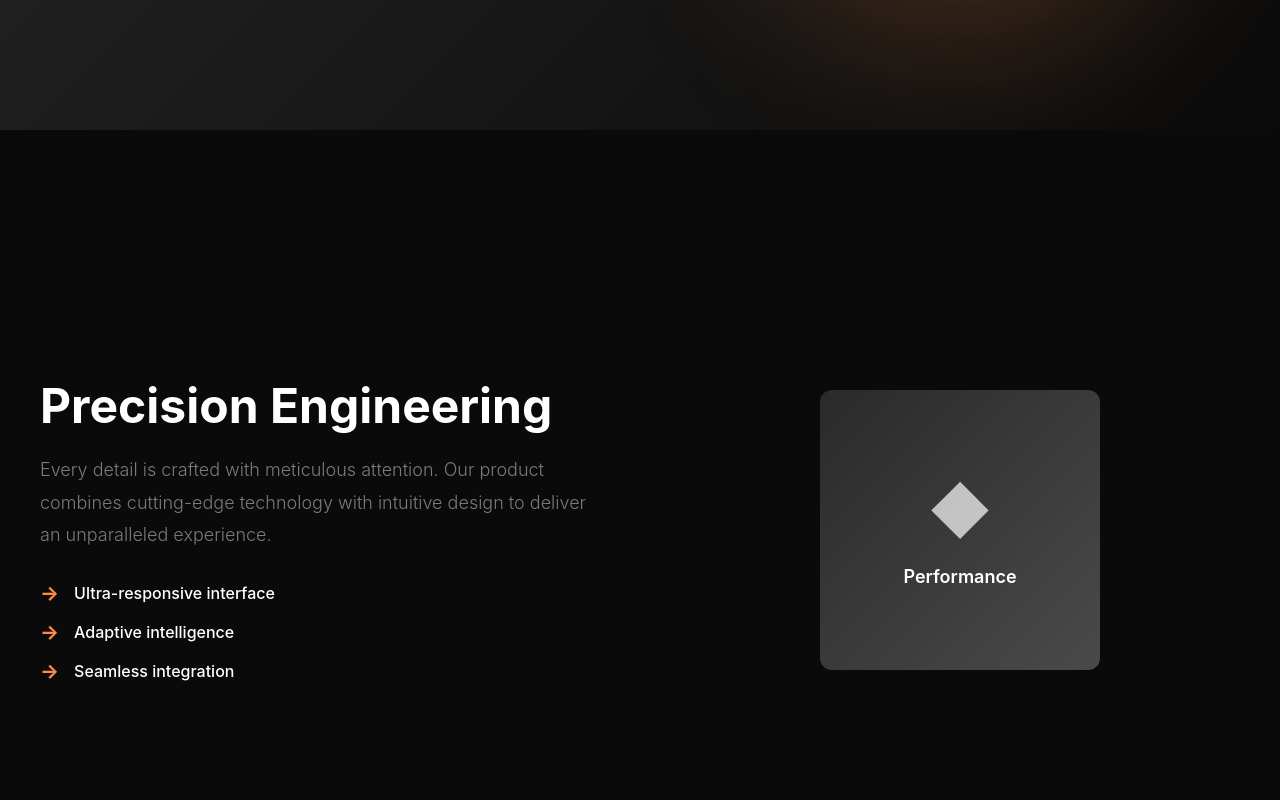
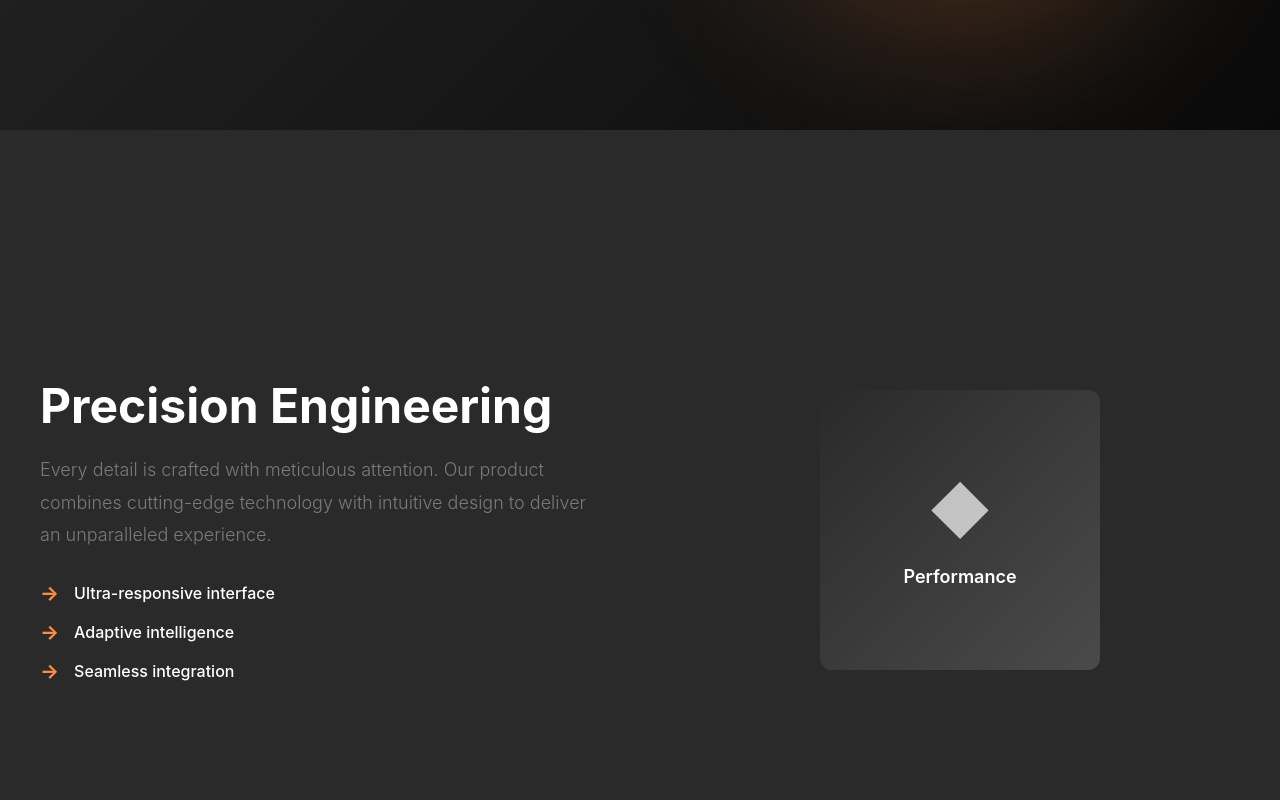
Before and after one commit to RCarScar/Screenshow-Website, a React (Vite) app in the folder screenshowsite/: page / in a window 1280 px wide. Shown: the part 740-1540 px from the top of the page. Built offline with nearby package versions, Linux system fonts and the light colour scheme.

Commit message:
Animations fixed

```diff
--- a/screenshowsite/src/App.css
+++ b/screenshowsite/src/App.css
@@ -241,8 +241,8 @@ body {
   justify-content: center;
   padding: 80px 40px;
   background-color: var(--color-grey-dark);
-  opacity: 1;
-  transform: translateY(0);
+  opacity: 0;
+  transform: translateY(40px);
   transition: opacity 0.8s ease, transform 0.8s ease;
   scroll-margin-top: 90px;
 }
@@ -250,18 +250,6 @@ body {
 .showcase-section.reveal {
   opacity: 1;
   transform: translateY(0);
-}
-
-.showcase-section:nth-of-type(2) {
-  background-color: var(--color-black);
-}
-
-.showcase-section:nth-of-type(3) {
-  background-color: var(--color-grey-dark);
-}
-
-.showcase-section:nth-of-type(4) {
-  background-color: var(--color-black);
 }
 
 .showcase-section.alternate {
--- a/screenshowsite/src/App.jsx
+++ b/screenshowsite/src/App.jsx
@@ -37,12 +37,14 @@ function HomePage() {
           }));
         }
       });
-    }, { threshold: 0.1 });
+    }, { threshold: 0.05 });
 
-    // Observe all showcase sections
-    Object.values(sectionRefs.current).forEach((ref) => {
-      if (ref) observer.observe(ref);
-    });
+    // Small delay to ensure refs are set
+    setTimeout(() => {
+      Object.values(sectionRefs.current).forEach((ref) => {
+        if (ref) observer.observe(ref);
+      });
+    }, 100);
 
     return () => observer.disconnect();
   }, []);
@@ -87,11 +89,11 @@ function HomePage() {
 
       {/* Product Showcase Section 1 */}
       <section
-        id="features"
+        id="section-1"
         ref={(el) => (sectionRefs.current['section-1'] = el)}
         className={`showcase-section ${visibleSections['section-1'] ? 'reveal' : ''}`}
       >
-        <div className="section-content">
+        <div className="section-content" id="features">
           <div className="showcase-text">
             <h2>Precision Engineering</h2>
             <p>
@@ -163,11 +165,11 @@ function HomePage() {
 
       {/* Product Showcase Section 3 */}
       <section
-        id="showcase"
+        id="section-3"
         ref={(el) => (sectionRefs.current['section-3'] = el)}
         className={`showcase-section ${visibleSections['section-3'] ? 'reveal' : ''}`}
       >
-        <div className="section-content">
+        <div className="section-content" id="showcase">
           <div className="showcase-text">
             <h2>Intelligent Innovation</h2>
             <p>
```
